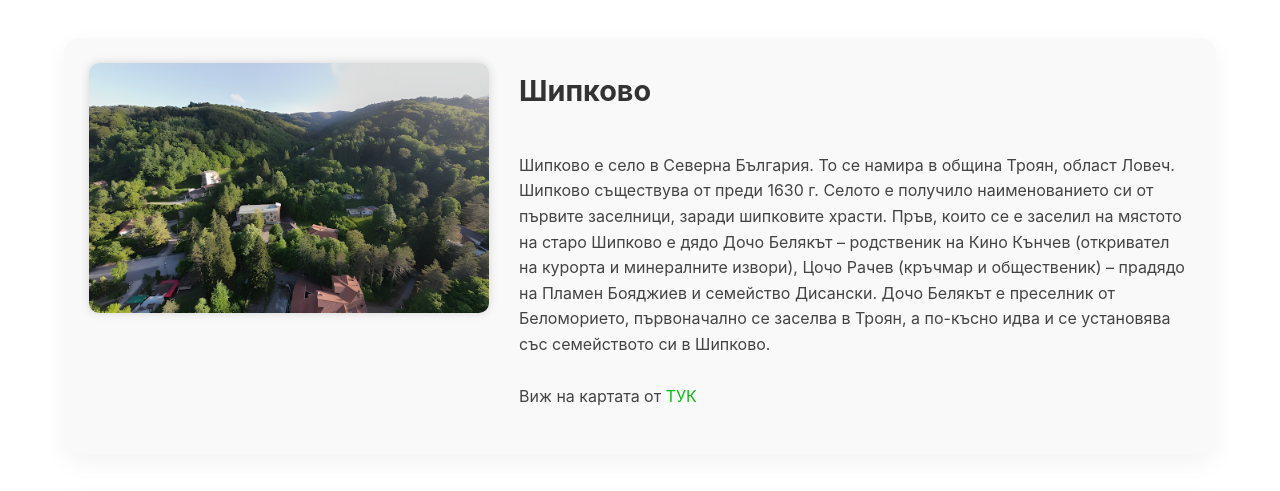
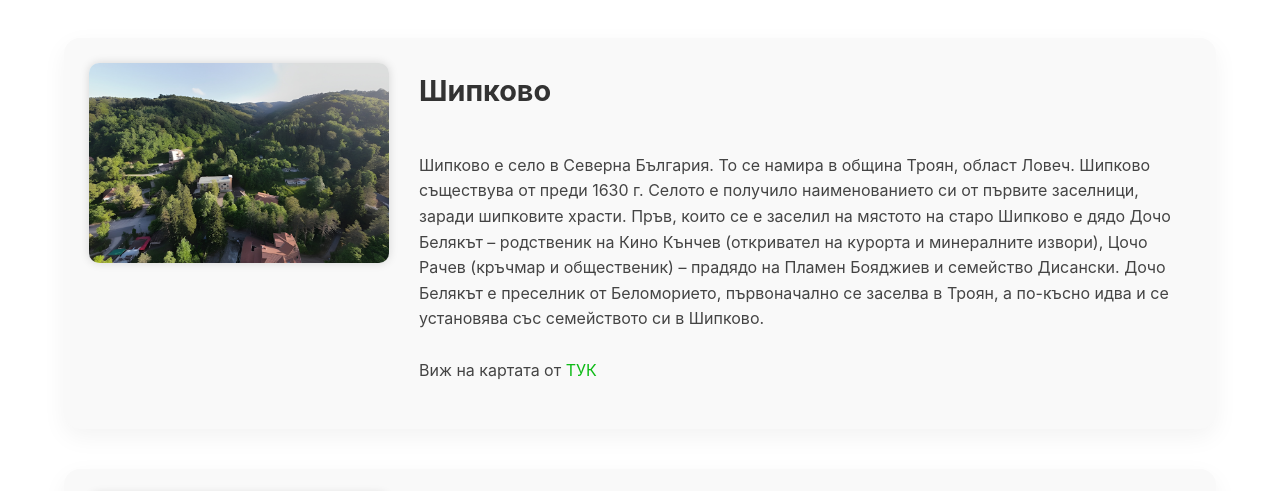
Before and after one commit to TodorovIT/HouseVeni, a plain HTML site: page zabelejitelnosti.html in a window 1280 px wide. Shown: the part 802-1293 px from the top of the page. Drawn offline with Linux system fonts and the light colour scheme.

Commit message:
Add files via upload

```diff
--- a/zabelejitelnosti.css
+++ b/zabelejitelnosti.css
@@ -30,8 +30,8 @@
 }
 
 .attraction-img {
-  width: 400px;
-  height: 250px;
+  width: 300px;
+  height: 200px;
   object-fit: cover;
   border-radius: 10px;
   box-shadow: 0 0 10px rgba(0,0,0,0.15);
```
